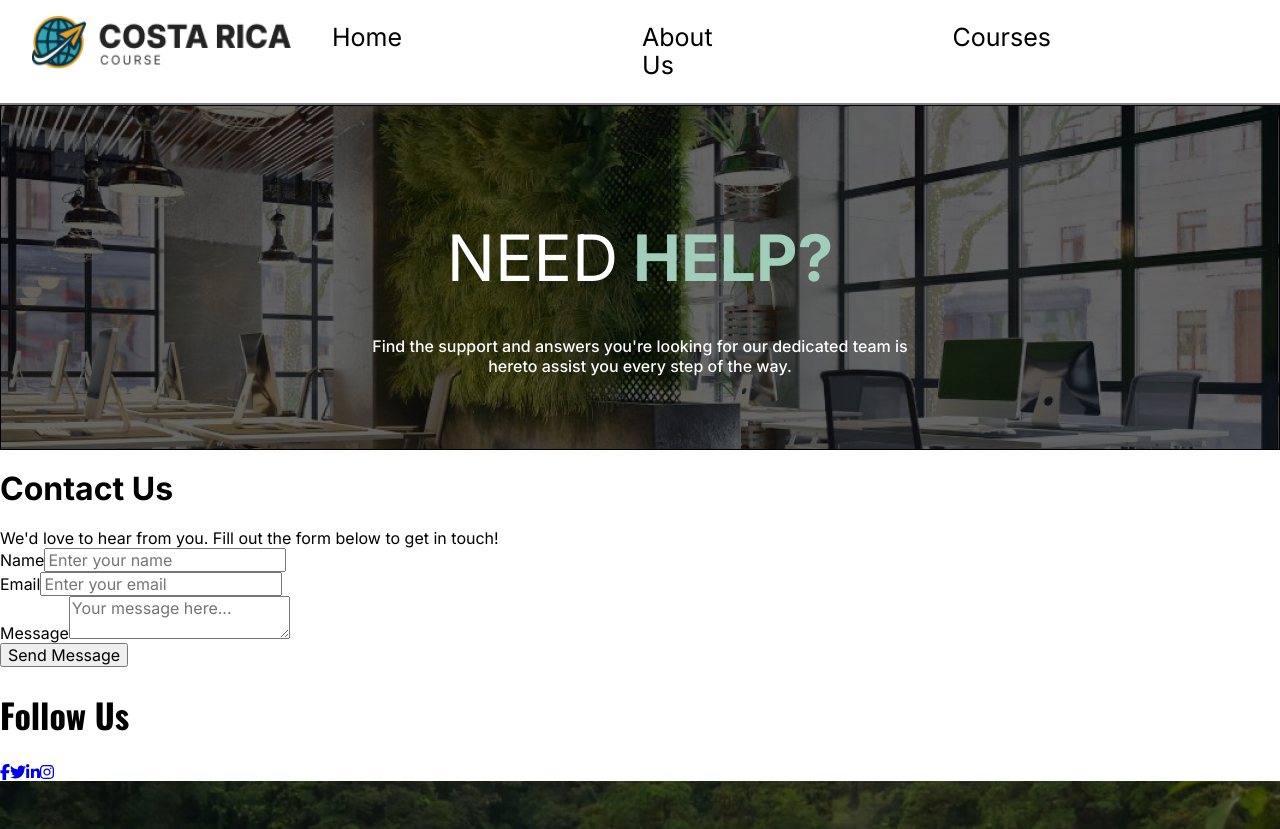
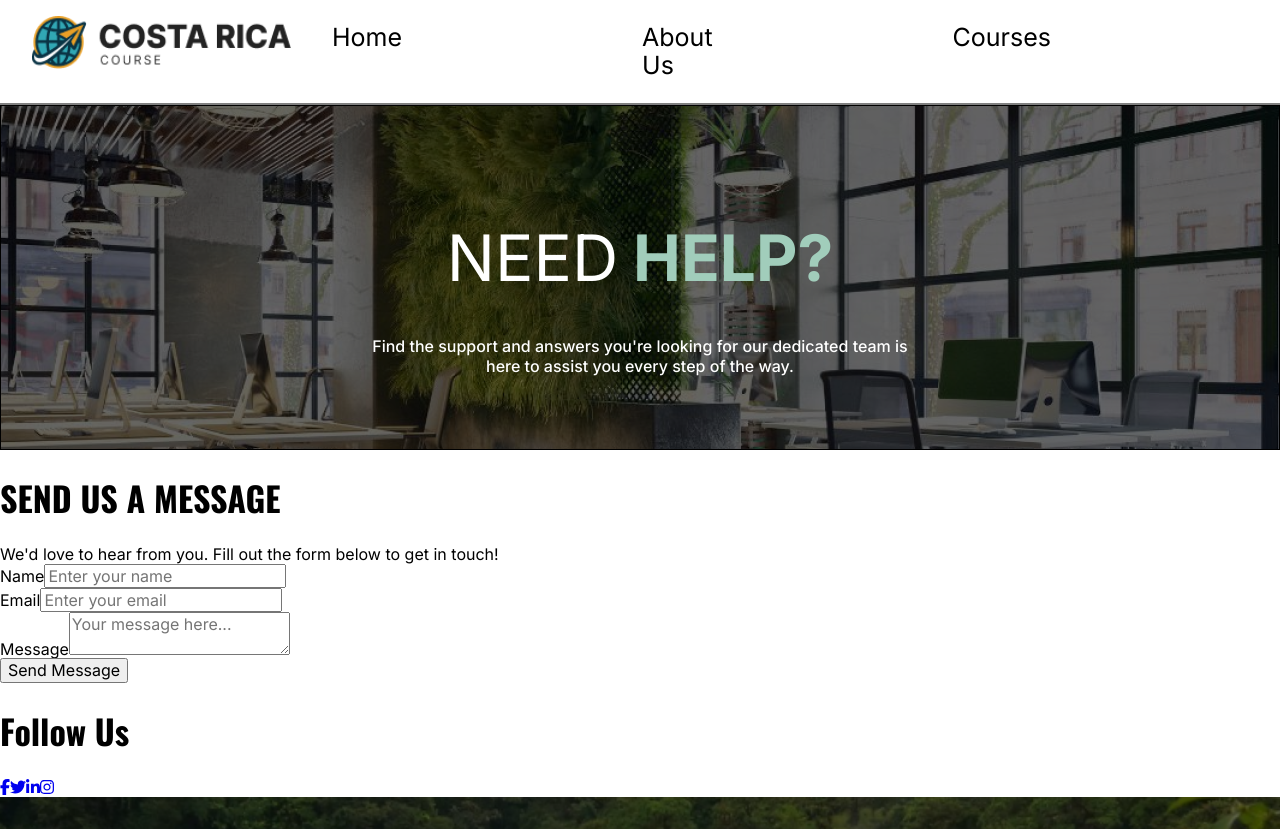
Before and after one commit to BrianKendalBucek/costa-rica-course, a Next.js app in the folder costa-rica-course/: page /contact in a window 1280 px wide. Shown: the top 829 px of the page. Built offline with nearby package versions, Linux system fonts and the light colour scheme.

Commit message:
emergency save

```diff
--- a/costa-rica-course/src/app/contact/contact.module.scss
+++ b/costa-rica-course/src/app/contact/contact.module.scss
@@ -0,0 +1,52 @@
+.contactPage {
+
+  .contactForm {
+
+    h2 {
+
+    }
+
+    p {
+
+    }
+
+    form {
+
+      .formGroup {
+
+        label {
+
+        }
+
+        input {
+
+        }
+
+        textarea {
+
+        }
+      }
+
+      button {
+
+      }
+    }
+  }
+
+  .socialMedia {
+
+    h2 {
+
+    }
+
+    .socialIcons {
+
+      a {
+
+        .facebook {
+
+        }
+      }
+    }
+  }
+}
--- a/costa-rica-course/src/app/contact/page.tsx
+++ b/costa-rica-course/src/app/contact/page.tsx
@@ -35,12 +35,12 @@ const ContactPage: React.FC = () => {
       <Hero
         titleOne="NEED"
         titleTwo="HELP?"
-        description="Find the support and answers you're looking for our dedicated team is hereto assist you every step of the way."
+        description="Find the support and answers you're looking for our dedicated team is here to assist you every step of the way."
       />
       <section className={styles.contactForm}>
-        <h1>Contact Us</h1>
+        <h2>SEND US A MESSAGE</h2>
         <p>
-          We'd love to hear from you. Fill out the form below to get in touch!
+          We&apos;d love to hear from you. Fill out the form below to get in touch!
         </p>
         <form onSubmit={handleSubmit}>
           <div className={styles.formGroup}>
@@ -93,7 +93,7 @@ const ContactPage: React.FC = () => {
             target="_blank"
             rel="noopener noreferrer"
           >
-            <FontAwesomeIcon icon={faFacebookF} className={styles.icon} />
+            <FontAwesomeIcon icon={faFacebookF} className={styles.facebook} />
           </a>
           <a
             href="https://twitter.com"
@@ -101,7 +101,7 @@ const ContactPage: React.FC = () => {
             target="_blank"
             rel="noopener noreferrer"
           >
-            <FontAwesomeIcon icon={faTwitter} className={styles.icon} />
+            <FontAwesomeIcon icon={faTwitter} className={styles.xtwitter} />
           </a>
           <a
             href="https://linkedin.com"
@@ -109,7 +109,7 @@ const ContactPage: React.FC = () => {
             target="_blank"
             rel="noopener noreferrer"
           >
-            <FontAwesomeIcon icon={faLinkedinIn} className={styles.icon} />
+            <FontAwesomeIcon icon={faLinkedinIn} className={styles.linkedin} />
           </a>
           <a
             href="https://instagram.com"
```
